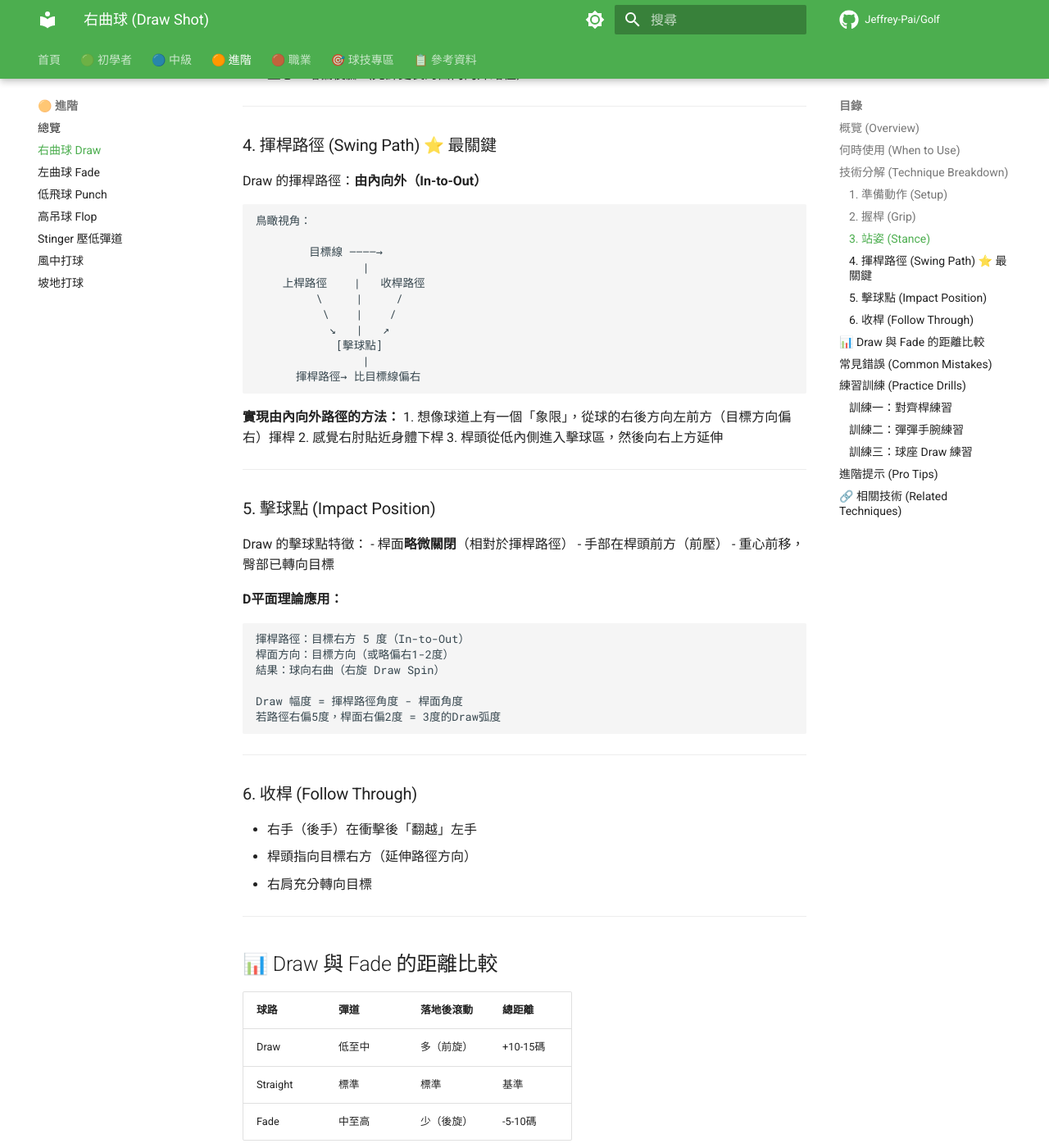
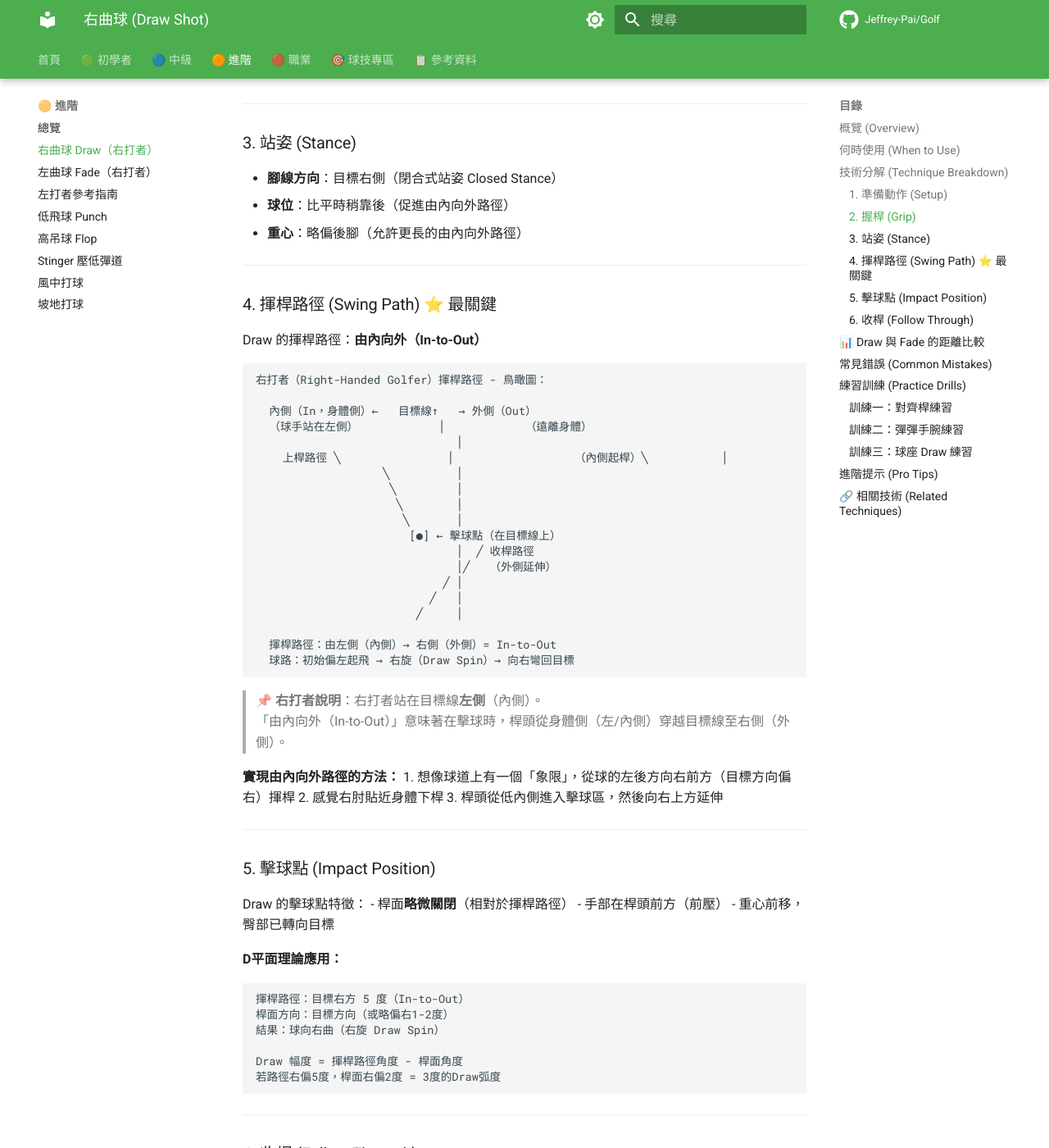
Before and after one commit to Jeffrey-Pai/Golf, an MkDocs documentation site: the page built from golf-guide/03-advanced/01-draw-shot.md, in a window 1280 px wide and 1400 px high, scrolled down 1484 px. Shown: the whole window at 82% size. Built offline with MkDocs 1.6.1 and Material for MkDocs 9.7.7, drawn with Linux system fonts in a browser that asks for light colours; comment, search, counter and statistics services are not loaded; some of the changed text lies outside the part shown.

Commit message:
Fix golf diagrams: correct right-handed golfer stance (stands left of target line), fix Inside/Outside labels, add left-handed reference page
Co-authored-by: Jeffrey-Pai <110954961+Jeffrey-Pai@users.noreply.github.com>

````diff
--- a/golf-guide/03-advanced/01-draw-shot.md
+++ b/golf-guide/03-advanced/01-draw-shot.md
@@ -26,17 +26,27 @@ estimated_read_time: 20 minutes
 
 ### 1. 準備動作 (Setup)
 
+> 📌 **本文以右打者（Right-Handed Golfer）為基準。左打者請參閱[左打者版本](./left-handed-reference.md)。**
+
 Draw 的核心是「由內向外」的揮桿路徑（In-to-Out Swing Path）：
 
 ```
-目標方向 →
-            [目標]
-               ↑
-           正常球路
-               |
-    ← 左側   [球]   右側 →
-               |
-      身體方向對準目標右側
+右打者（Right-Handed Golfer）設置 - 鳥瞰圖：
+
+  內側（In，身體側）←         → 外側（Out）
+  （球手站在此側）
+
+                  [目標]
+                     ↑ ← 桿面對準方向
+                     │  目標線
+              ───────[●]───────  球的位置
+                  ╱  │
+                ╱    │ ← 身體對準線（偏目標右方 10-15 碼）
+              ╱      │
+            ↙[球手]  │ （閉合式站姿 Closed Stance）
+
+  • 桿面（Club Face）：↑ 對準真實目標
+  • 腳線/身體（Body）：↗ 偏右 10-15 碼（閉合式站姿）
 ```
 
 **設置步驟：**
@@ -75,21 +85,32 @@ Draw 握桿需要「強握法（Strong Grip）」：
 Draw 的揮桿路徑：**由內向外（In-to-Out）**
 
 ```
-鳥瞰視角：
+右打者（Right-Handed Golfer）揮桿路徑 - 鳥瞰圖：
 
-        目標線 ————→
-                |
-    上桿路徑    |   收桿路徑
-         \     |     /
-          \    |    /
-           ↘   |   ↗
-            [擊球點]
-                |
-      揮桿路徑→ 比目標線偏右
+  內側（In，身體側）←   目標線↑   → 外側（Out）
+  （球手站在左側）            │            （遠離身體）
+                              │
+    上桿路徑 ╲                │                  （內側起桿）╲           │
+                   ╲          │
+                    ╲         │
+                     ╲        │
+                      ╲       │
+                       [●] ← 擊球點（在目標線上）
+                              │  ╱ 收桿路徑
+                              │╱   （外側延伸）
+                            ╱ │
+                          ╱   │
+                        ╱     │
+
+  揮桿路徑：由左側（內側）→ 右側（外側）= In-to-Out
+  球路：初始偏左起飛 → 右旋（Draw Spin）→ 向右彎回目標
 ```
 
+> 📌 **右打者說明**：右打者站在目標線**左側**（內側）。
+> 「由內向外（In-to-Out）」意味著在擊球時，桿頭從身體側（左/內側）穿越目標線至右側（外側）。
+
 **實現由內向外路徑的方法：**
-1. 想像球道上有一個「象限」，從球的右後方向左前方（目標方向偏右）揮桿
+1. 想像球道上有一個「象限」，從球的左後方向右前方（目標方向偏右）揮桿
 2. 感覺右肘貼近身體下桿
 3. 桿頭從低內側進入擊球區，然後向右上方延伸
 
--- a/mkdocs.yml
+++ b/mkdocs.yml
@@ -79,8 +79,9 @@ nav:
     - 球場管理策略: 02-intermediate/05-course-management.md
   - 🟠 進階:
     - 總覽: 03-advanced/README.md
-    - 右曲球 Draw: 03-advanced/01-draw-shot.md
-    - 左曲球 Fade: 03-advanced/02-fade-shot.md
+    - 右曲球 Draw（右打者）: 03-advanced/01-draw-shot.md
+    - 左曲球 Fade（右打者）: 03-advanced/02-fade-shot.md
+    - 左打者參考指南: 03-advanced/left-handed-reference.md
     - 低飛球 Punch: 03-advanced/03-punch-shot.md
     - 高吊球 Flop: 03-advanced/04-flop-shot.md
     - Stinger 壓低彈道: 03-advanced/05-stinger.md
````
Also changed, not shown: golf-guide/03-advanced/02-fade-shot.md (+40 -18 lines), golf-guide/03-advanced/left-handed-reference.md (added, +201 -0 lines), golf-guide/05-shot-techniques/draws-and-fades/draw-shot.md (+16 -11 lines), golf-guide/05-shot-techniques/draws-and-fades/fade-shot.md (+16 -11 lines).
